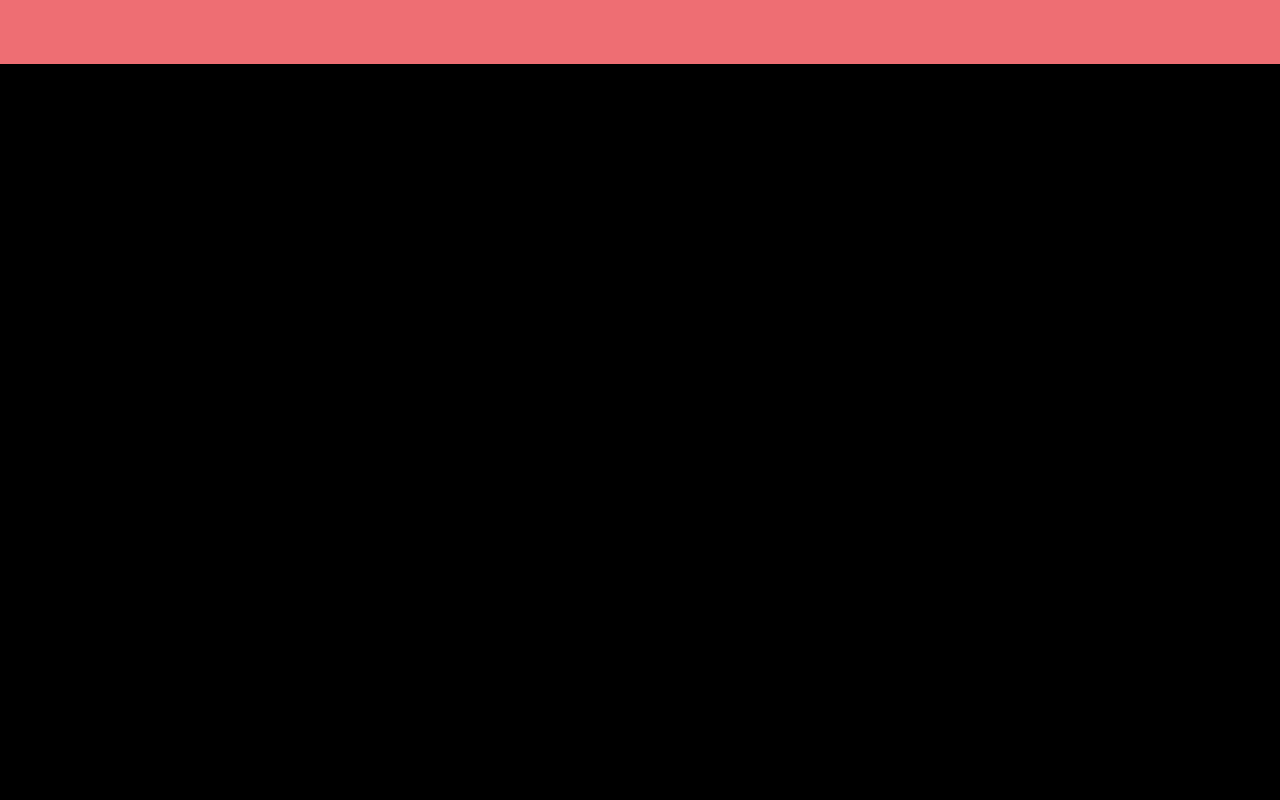
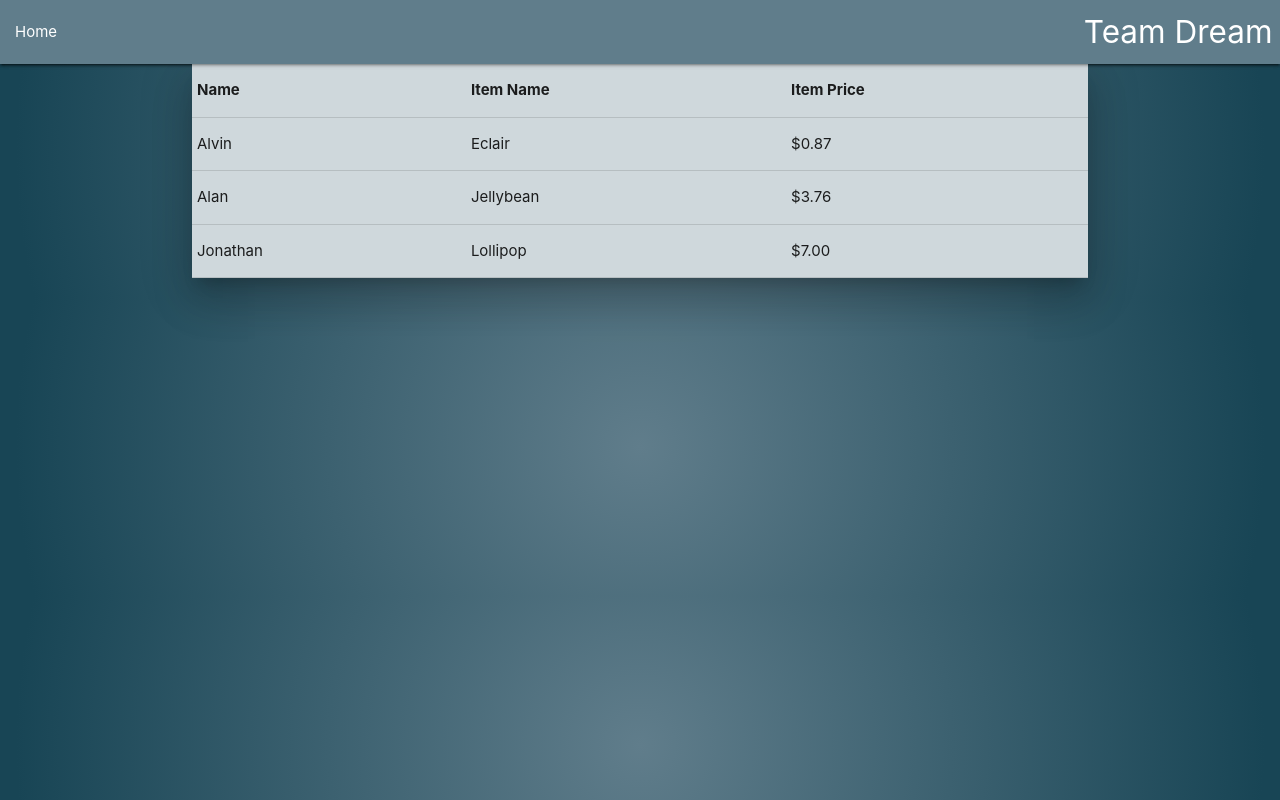
Before and after one commit to BrittaB/TeamDream, a plain HTML site: page index.html in a window 1280 px wide. Drawn offline with nearby package versions, Linux system fonts and the light colour scheme.

Commit message:
add table- update colors

```diff
--- a/assets/css/style.css
+++ b/assets/css/style.css
@@ -1,3 +1,7 @@
 body{
-    background:black;
+    background: rgb(96,125,139);
+background: radial-gradient(circle, rgba(96,125,139,1) 0%, rgba(24,69,85,1) 95%);
 };
+#searchH{
+    @extend .blue, .lighten-4;
+};
--- a/index.html
+++ b/index.html
@@ -1,6 +1,6 @@
-
 <!doctype html>
 <html lang="en">
+
 <head>
   <!-- Required meta tags -->
   <meta charset="utf-8">
@@ -14,11 +14,19 @@
 
   <title>TeamDream</title>
 </head>
+
 <body>
-  <!--search bar-->
+  <!--searchbar/Nav Logo-->
   <nav>
-        <div class="nav-wrapper">
+    <div class="nav-wrapper #607d8b blue-grey z-depth-1">
       <form>
+        <a href="#" class="brand-logo right">Team Dream</a>
+        <ul id="nav-mobile" class="left hide-on-med-and-down">
+          <!--Links if we want them-->
+          <li><a href="sass.html">Home</a></li>
+          <li><a href="badges.html"></a></li>
+          <li><a href="collapsible.html"></a></li>
+        </ul>
         <div class="input-field">
           <input id="search" type="search" required>
           <label class="label-icon" for="search"><i class="material-icons"></i></label>
@@ -27,11 +35,45 @@
       </form>
     </div>
   </nav>
+  <!--container-->
+  <div class="container centered">
+    <!--Table-->
+    <div class="row centered #cfd8dc blue-grey lighten-4 z-depth-5">
+    <table>
+      <thead>
+        <tr>
+          <th>Name</th>
+          <th>Item Name</th>
+          <th>Item Price</th>
+        </tr>
+      </thead>
 
+      <tbody>
+        <tr>
+          <td>Alvin</td>
+          <td>Eclair</td>
+          <td>$0.87</td>
+        </tr>
+        <tr>
+          <td>Alan</td>
+          <td>Jellybean</td>
+          <td>$3.76</td>
+        </tr>
+        <tr>
+          <td>Jonathan</td>
+          <td>Lollipop</td>
+          <td>$7.00</td>
+        </tr>
+      </tbody>
+    </table>
+  </div>
+  </div>
   <!-- Optional JavaScript -->
   <!-- jQuery first, then Popper.js, then Materialize JS -->
   <script src="https://cdnjs.cloudflare.com/ajax/libs/materialize/1.0.0/js/materialize.min.js"></script>
-    <script src="https://code.jquery.com/jquery-3.3.1.slim.min.js" integrity="sha384-q8i/X+965DzO0rT7abK41JStQIAqVgRVzpbzo5smXKp4YfRvH+8abtTE1Pi6jizo" crossorigin="anonymous"></script>
+  <script src="https://code.jquery.com/jquery-3.3.1.slim.min.js"
+    integrity="sha384-q8i/X+965DzO0rT7abK41JStQIAqVgRVzpbzo5smXKp4YfRvH+8abtTE1Pi6jizo"
+    crossorigin="anonymous"></script>
   <script src="https://unpkg.com/react@16/umd/react.development.js" crossorigin></script>
   <script src="https://unpkg.com/react-dom@16/umd/react-dom.development.js" crossorigin></script>
   <script src="assets/java/react.js"></script>
@@ -39,4 +81,5 @@
   <script src="assets/java/weather.js"></script>
 
 </body>
+
 </html>
```
Lines whose indentation alone changed are shown as unchanged.
